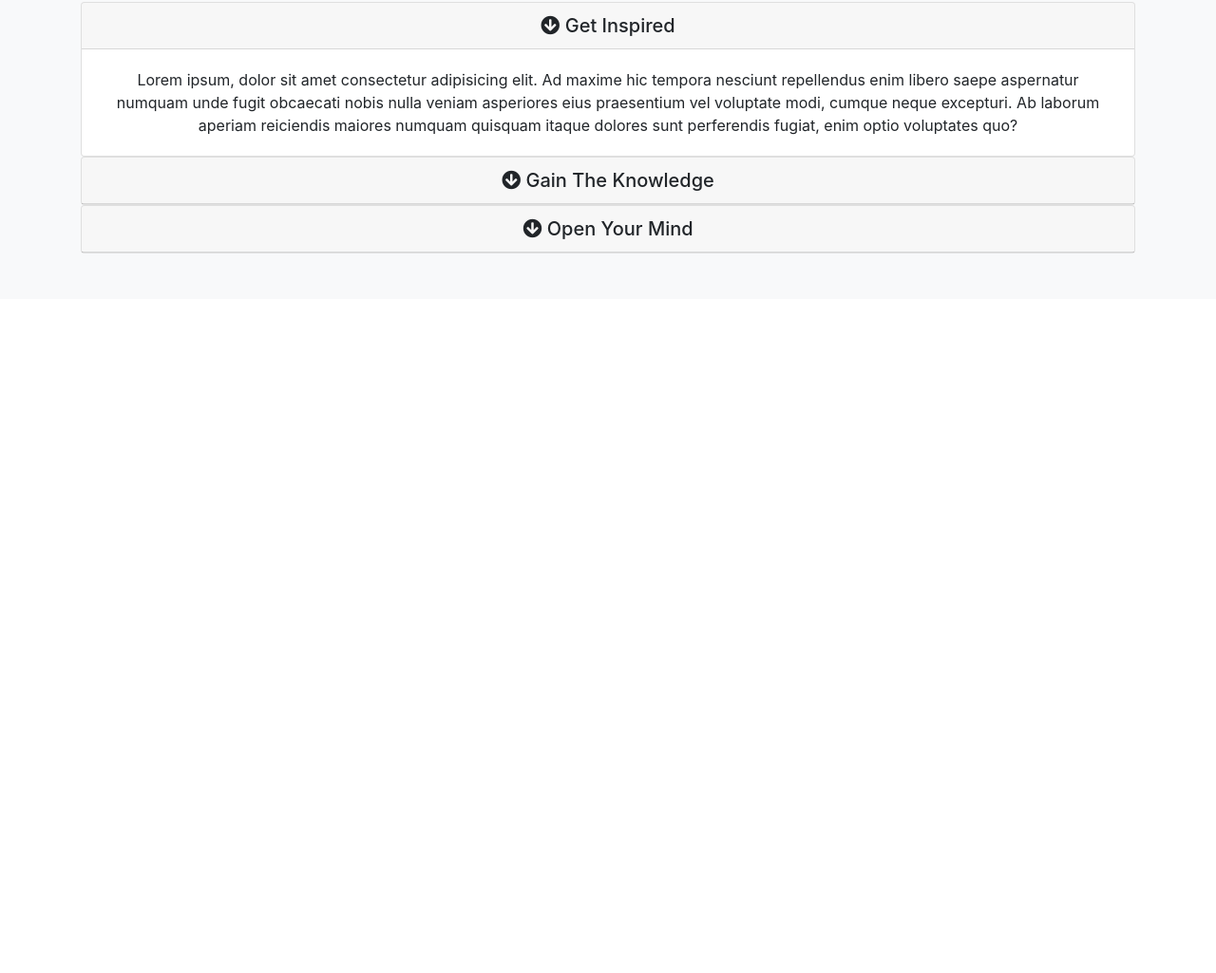
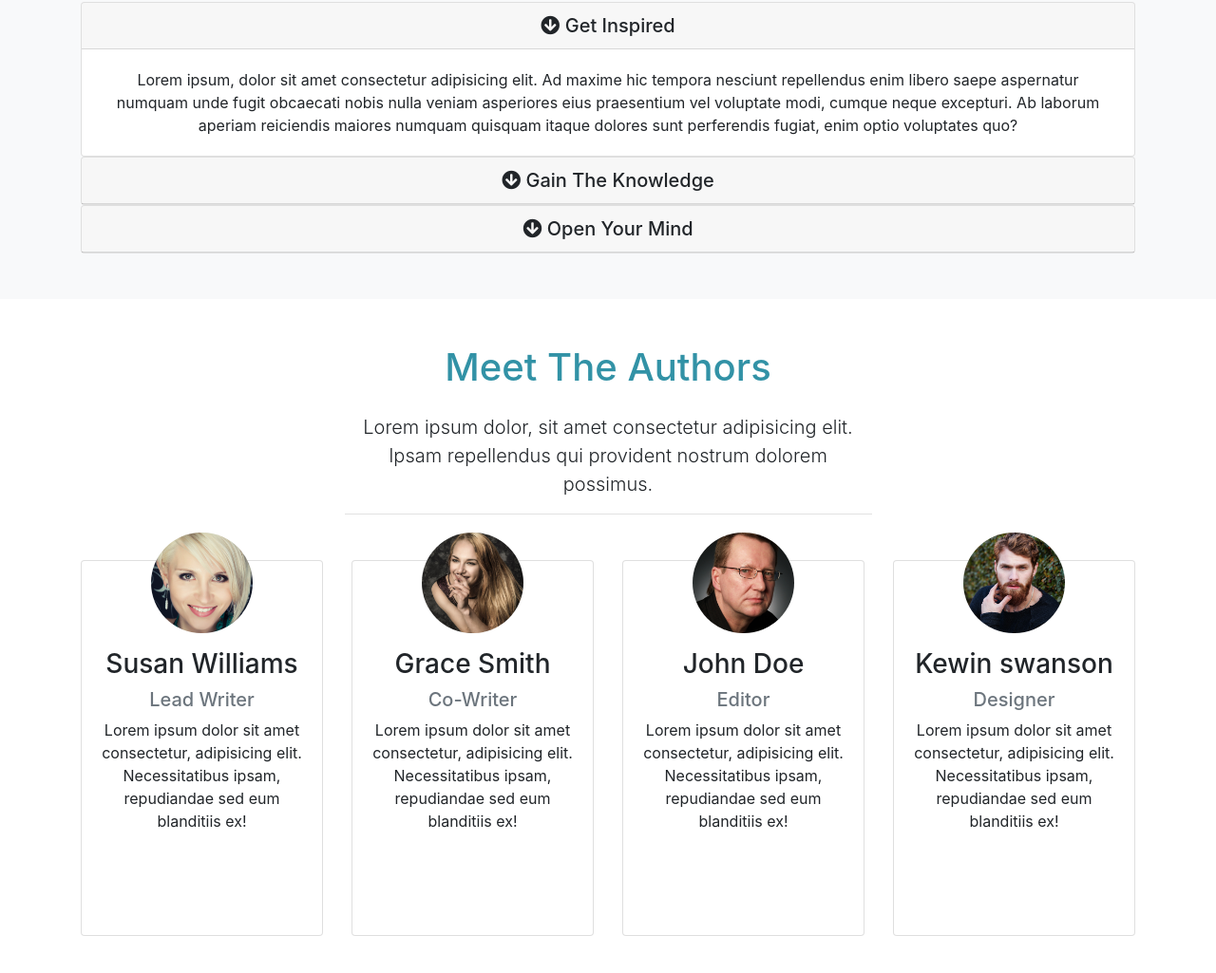
Before and after one commit to KristineTrona/bootstrap-practice-projects, a plain HTML site: page Mizuxe/index.html in a window 1280 px wide. Shown: the part 1376-2401 px from the top of the page at 95% size. Before the commit the page ends 1691 px from the top, so only its background shows below. Drawn offline with nearby package versions, Linux system fonts and the light colour scheme.

Commit message:
authors section created

```diff
--- a/Mizuxe/index.html
+++ b/Mizuxe/index.html
@@ -102,7 +102,8 @@
               <div class="card-body">
                 <h3 class="text-primary">Be Better</h3>
                 <p class="text-muted">Lorem ipsum dolor sit amet consectetur adipisicing
-                  elit. Perferendis, totam!</p>
+                  elit. Perferendis, totam!
+                </p>
               </div>
             </div>
           </div>
@@ -111,7 +112,8 @@
               <div class="card-body">
                 <h3>Be Smarter</h3>
                 <p>Lorem ipsum dolor sit amet consectetur adipisicing
-                  elit. Perferendis, totam!</p>
+                  elit. Perferendis, totam!
+                </p>
               </div>
             </div>
           </div>
@@ -120,7 +122,8 @@
               <div class="card-body">
                 <h3 class="text-primary">Be Faster</h3>
                 <p class="text-muted">Lorem ipsum dolor sit amet consectetur adipisicing
-                  elit. Perferendis, totam!</p>
+                  elit. Perferendis, totam!
+                </p>
               </div>
             </div>
           </div>
@@ -129,7 +132,8 @@
               <div class="card-body">
                 <h3>Be Stronger</h3>
                 <p>Lorem ipsum dolor sit amet consectetur adipisicing
-                  elit. Perferendis, totam!</p>
+                  elit. Perferendis, totam!
+                </p>
               </div>
             </div>
           </div>
@@ -148,7 +152,8 @@
                 Why This Book?
               </h1>
               <p class="lead pb-3">Lorem ipsum dolor sit, amet consectetur adipisicing elit.
-                Soluta voluptas facere quas unde corrupti. Fuga!</p>
+                Soluta voluptas facere quas unde corrupti. Fuga!
+              </p>
             </div>
 
     <!-- ACCORDION -->
@@ -217,6 +222,141 @@
       </div>
     </section>
 
+    <!-- AUTHORS -->
+    <section id="authors" class="my-5 text-center">
+      <div class="container">
+        <div class="row">
+          <div class="col">
+            <div class="info-header mb-5">
+              <h1 class="text-primary pb-3">
+                Meet The Authors
+              </h1>
+              <p class="lead">Lorem ipsum dolor, sit amet consectetur adipisicing elit.
+                Ipsam repellendus qui provident nostrum dolorem possimus.
+              </p>
+            </div>
+          </div>
+        </div>
+        <div class="row">
+          <div class="col-lg-3 col-md-6">
+            <div class="card">
+              <div class="card-body">
+                <img src="img/person1.jpg" alt="" class="img-fluid rounded-circle w-50 mb-3">
+                <h3>Susan Williams</h3>
+                <h5 class="text-muted">Lead Writer</h5>
+                <p>Lorem ipsum dolor sit amet consectetur, adipisicing elit.
+                  Necessitatibus ipsam, repudiandae sed eum blanditiis ex!
+                </p>
+                <div class="d-flex justify-content-center">
+                  <div class="p-4">
+                    <a href="http://facebook.com">
+                      <i class="fab fa-facebook"></i>
+                    </a>
+                  </div>
+                  <div class="p-4">
+                    <a href="http://twitter.com">
+                      <i class="fab fa-twitter"></i>
+                    </a>
+                  </div>
+                  <div class="p-4">
+                    <a href="http://instagram.com">
+                      <i class="fab fa-instagram"></i>
+                    </a>
+                  </div>
+                </div>
+              </div>
+            </div>
+          </div>
+          <div class="col-lg-3 col-md-6">
+            <div class="card">
+              <div class="card-body">
+                <img src="img/person2.jpg" alt="" class="img-fluid rounded-circle w-50 mb-3">
+                <h3>Grace Smith</h3>
+                <h5 class="text-muted">Co-Writer</h5>
+                <p>Lorem ipsum dolor sit amet consectetur, adipisicing elit.
+                  Necessitatibus ipsam, repudiandae sed eum blanditiis ex!
+                </p>
+                <div class="d-flex justify-content-center">
+                  <div class="p-4">
+                    <a href="http://facebook.com">
+                      <i class="fab fa-facebook"></i>
+                    </a>
+                  </div>
+                  <div class="p-4">
+                    <a href="http://twitter.com">
+                      <i class="fab fa-twitter"></i>
+                    </a>
+                  </div>
+                  <div class="p-4">
+                    <a href="http://instagram.com">
+                      <i class="fab fa-instagram"></i>
+                    </a>
+                  </div>
+                </div>
+              </div>
+            </div>
+          </div>
+          <div class="col-lg-3 col-md-6">
+            <div class="card">
+              <div class="card-body">
+                <img src="img/person3.jpg" alt="" class="img-fluid rounded-circle w-50 mb-3">
+                <h3>John Doe</h3>
+                <h5 class="text-muted">Editor</h5>
+                <p>Lorem ipsum dolor sit amet consectetur, adipisicing elit.
+                    Necessitatibus ipsam, repudiandae sed eum blanditiis ex!
+                </p>
+                <div class="d-flex justify-content-center">
+                  <div class="p-4">
+                    <a href="http://facebook.com">
+                      <i class="fab fa-facebook"></i>
+                    </a>
+                  </div>
+                  <div class="p-4">
+                    <a href="http://twitter.com">
+                      <i class="fab fa-twitter"></i>
+                    </a>
+                  </div>
+                  <div class="p-4">
+                    <a href="http://instagram.com">
+                      <i class="fab fa-instagram"></i>
+                    </a>
+                  </div>
+                </div>
+              </div>
+            </div>
+          </div>
+          <div class="col-lg-3 col-md-6">
+            <div class="card">
+              <div class="card-body">
+                <img src="img/person4.jpg" alt="" class="img-fluid rounded-circle w-50 mb-3">
+                <h3>Kewin swanson</h3>
+                <h5 class="text-muted">Designer</h5>
+                <p>Lorem ipsum dolor sit amet consectetur, adipisicing elit.
+                    Necessitatibus ipsam, repudiandae sed eum blanditiis ex!
+                </p>
+                <div class="d-flex justify-content-center">
+                  <div class="p-4">
+                    <a href="http://facebook.com">
+                      <i class="fab fa-facebook"></i>
+                    </a>
+                  </div>
+                  <div class="p-4">
+                    <a href="http://twitter.com">
+                      <i class="fab fa-twitter"></i>
+                    </a>
+                  </div>
+                  <div class="p-4">
+                    <a href="http://instagram.com">
+                      <i class="fab fa-instagram"></i>
+                    </a>
+                  </div>
+                </div>
+              </div>
+            </div>
+          </div>
+        </div>
+      </div>
+    </section>
 
 
     <script
--- a/Mizuxe/scss/style.scss
+++ b/Mizuxe/scss/style.scss
@@ -37,6 +37,22 @@ body {
   border-bottom: 1px #dddd  solid;
 }
 
+#authors{
+  img{
+    margin-top: -50px;
+  }
+
+  .card:hover{
+    background: $primary;
+    color: white;
+  }
+
+  .fab{
+    color: white;
+  }
+
+}
+
 @media (max-width: 768px) {
   #showcase {
     min-height: 500px;
```
Also changed, not shown: Mizuxe/css/style.css.
